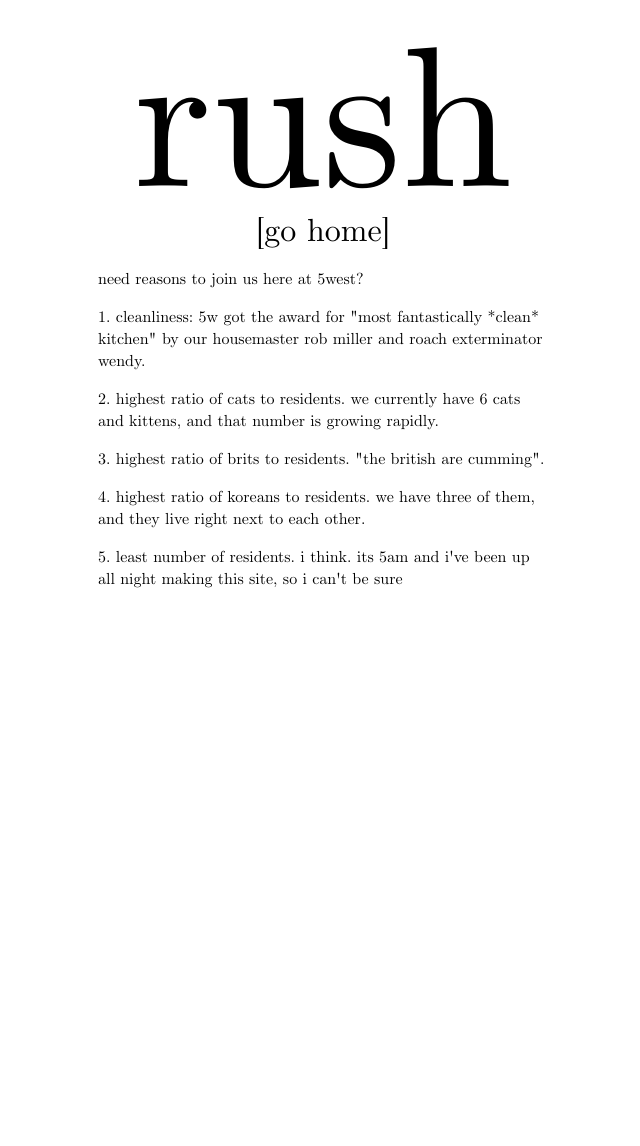
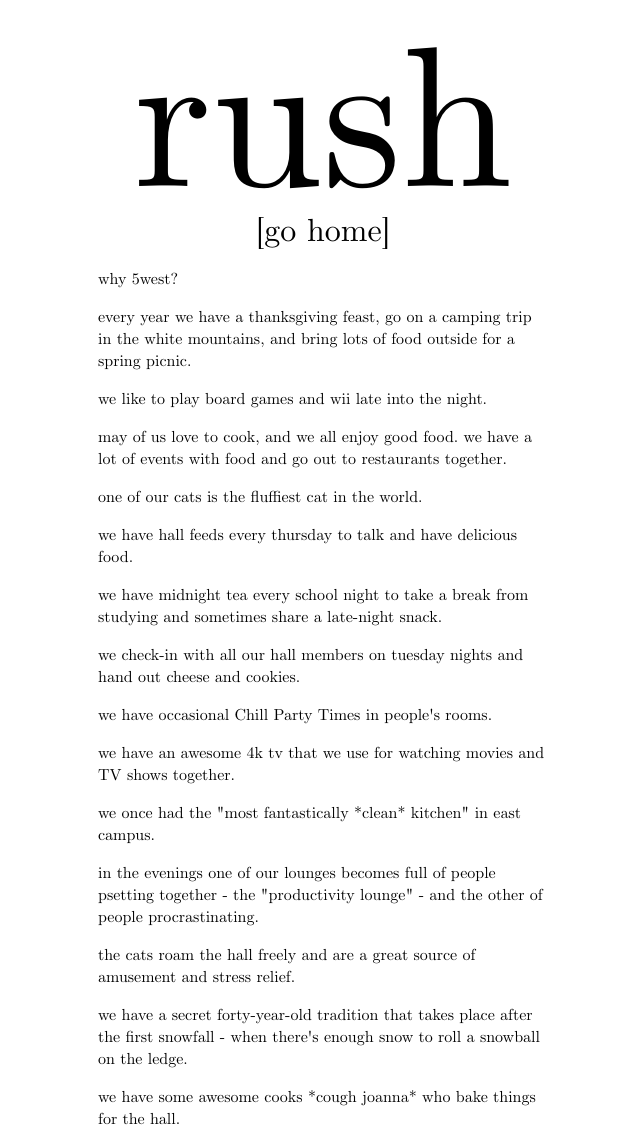
Before and after one commit to jessq/5w-website, a PHP site: page /rush.html in a window 1280 px wide. Shown: the part 124-1270 px from the top of the page, without its empty margins (317-957 px from the left). Before the commit the page ends 712 px from the top, so only its background shows below. Run offline with PHP 8.4, Linux system fonts and the light colour scheme.

Commit message:
sp 17 updates

```diff
--- a/about.html
+++ b/about.html
@@ -17,7 +17,7 @@ fifth west is located on the fifth floor of the west parallel of the <a href="ht
 37 undergraduate students and 1 grt live on this co-ed, cats-allowed, no-smoking, clothing-not-optional (except for Wood) hall.
 </p>
 <p>
-the hall is split into three physical sections: munroe, hayden, and wood. there are two lounges, the hayden projector lounge and the wood kitchen lounge.
+the hall is split into three physical sections: munroe, hayden, and wood. there are two lounges, the hayden tv lounge and the wood kitchen lounge.
 </p>
 <p>
 this site was designed by leee (with inspiration from dove) and is maintained by the 5west tech and computer strike team (5west-tech@mit.edu).
--- a/index.html
+++ b/index.html
@@ -14,6 +14,10 @@
 <tr>
 <td><a href="about.html">about</a></td>
 <td>what is fifth west?</a></td>
+</tr>
+<tr>
+<td><a href="chairs.html">chairs</a></td>
+<td>hall chairs (couch) past and present.</a></td>
 </tr>
 <tr>
 <td><a href="parents.html">parents</a></td>
--- a/rush.html
+++ b/rush.html
@@ -11,14 +11,39 @@
 <h2>[<a href="index.html">go home</a>]</h2>
 
 <p>
-need reasons to join us here at 5west?
+why 5west?
 </p>
 
-<p>1. cleanliness: 5w got the award for "most fantastically *clean* kitchen" by our housemaster rob miller and roach exterminator wendy.</p>
-<p>2. highest ratio of cats to residents. we currently have 6 cats and kittens, and that number is growing rapidly.</p>
-<p>3. highest ratio of brits to residents. "the british are cumming".</p>
-<p>4. highest ratio of koreans to residents. we have three of them, and they live right next to each other.</p>
-<p>5. least number of residents. i think. its 5am and i've been up all night making this site, so i can't be sure</p>
+<p>
+every year we have a thanksgiving feast, go on a camping trip in the white mountains, and bring lots of food outside for a spring picnic.
+</p><p>
+we like to play board games and wii late into the night.
+</p><p>
+may of us love to cook, and we all enjoy good food. we have a lot of events with food and go out to restaurants together.
+</p><p>
+one of our <a href="https://www.instagram.com/peppuruni/">cats</a> is the fluffiest cat in the world.
+</p><p>
+we have hall feeds every thursday to talk and have delicious food.
+</p><p>
+we have midnight tea every school night to take a break from studying and sometimes share a late-night snack.
+</p><p>
+we check-in with all our hall members on tuesday nights and hand out cheese and cookies.
+</p><p>
+we have occasional Chill Party Times in people's rooms.
+</p><p>
+we have an awesome 4k tv that we use for watching movies and TV shows together.
+</p><p>
+we once had the "most fantastically *clean* kitchen" in east campus.
+</p><p>
+in the evenings one of our lounges becomes full of people psetting together - the "productivity lounge" - and the other of people procrastinating.
+</p><p>
+the cats roam the hall freely and are a great source of amusement and stress relief.
+</p><p>
+we have a secret forty-year-old tradition that takes place after the first snowfall - when there's enough snow to roll a snowball on the ledge.
+</p><p>
+we have some awesome cooks *cough joanna* who bake things for the hall.
+</p>
+
 
 </body>
 
```
Also changed, not shown: photos.html (+0 -7 lines), style.css (line endings or trailing spaces).
